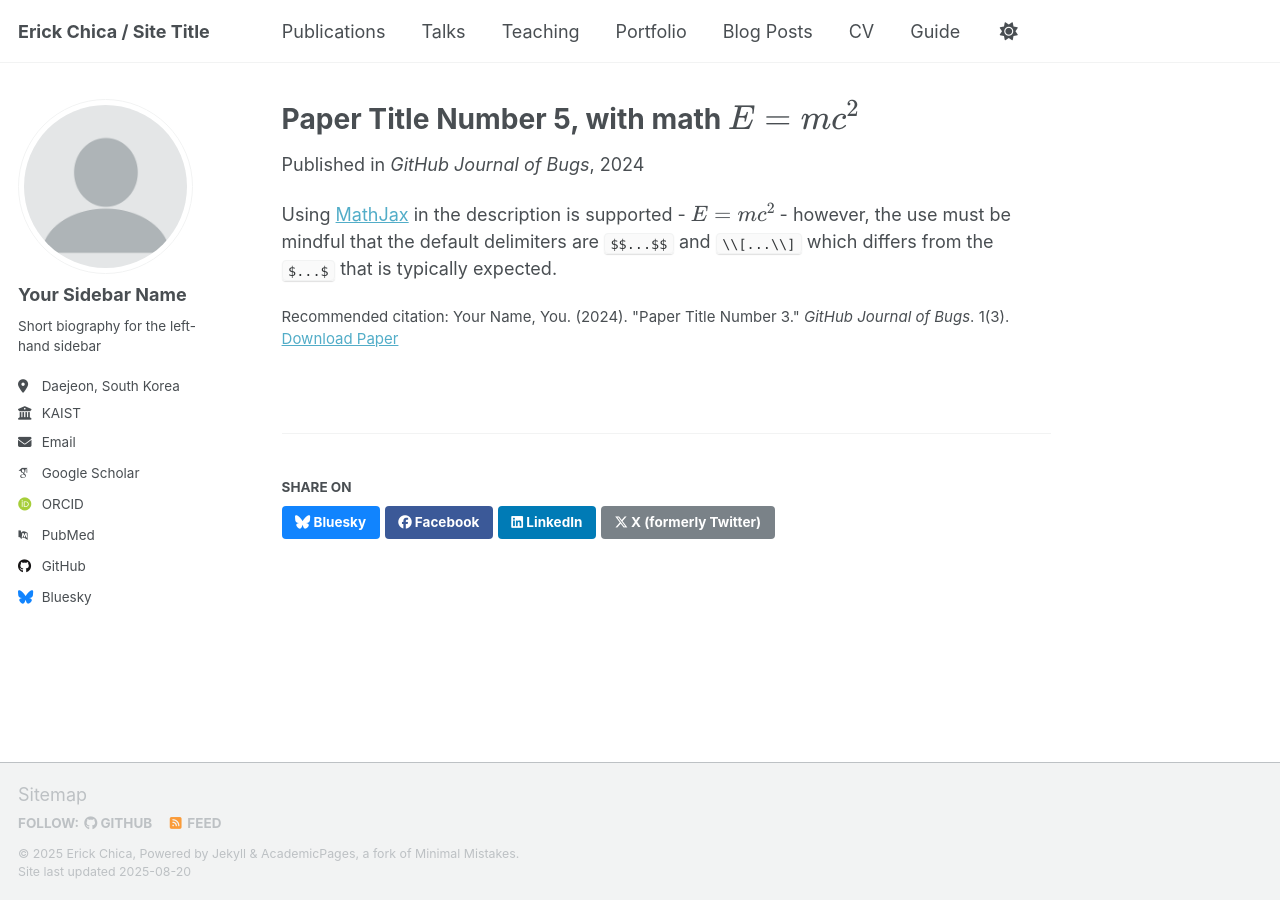
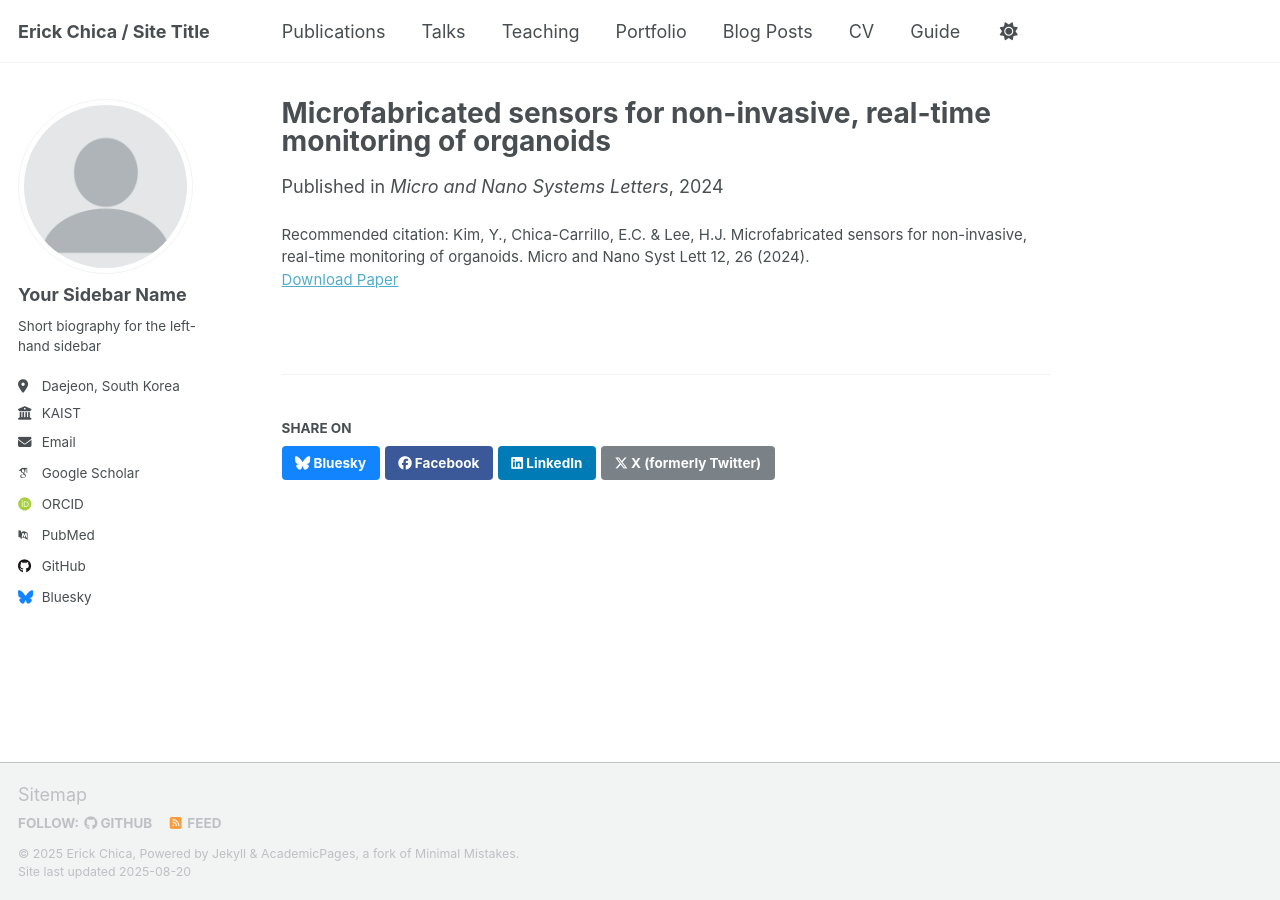
Before and after one commit to Belgodie/belgodie.github.io, a Jekyll site: the page built from _publications/2025-06-08-paper-title-number-5.md, in a window 1280 px wide. Built offline with Jekyll 4.4.1, drawn with Linux system fonts in a browser that asks for light colours; some web fonts are replaced; a script that is not in the unit is left out.

Commit message:
Update 2025-06-08-paper-title-number-5.md

```diff
--- a/_publications/2025-06-08-paper-title-number-5.md
+++ b/_publications/2025-06-08-paper-title-number-5.md
@@ -1,13 +1,11 @@
 ---
-title: "Paper Title Number 5, with math $$E=mc^2$$"
+title: "Microfabricated sensors for non-invasive, real-time monitoring of organoids"
 collection: publications
 category: conferences
-permalink: /publication/2024-02-17-paper-title-number-4
-excerpt: 'This paper is about a famous math equation, $$E=mc^2$$'
-date: 2024-02-17
-venue: 'GitHub Journal of Bugs'
+permalink: https://doi.org/10.1186/s40486-024-00216-y
+excerpt: 'Review on recent advances in real-time, in situ biosensing technologies, including microelectrode arrays for electrophysiological recordings, chemical sensors for biochemical detection, and strain sensors for monitoring mechanical properties'
+date: 2024-12-04
+venue: 'Micro and Nano Systems Letters'
 paperurl: 'http://academicpages.github.io/files/paper3.pdf'
-citation: 'Your Name, You. (2024). &quot;Paper Title Number 3.&quot; <i>GitHub Journal of Bugs</i>. 1(3).'
+citation: 'Kim, Y., Chica-Carrillo, E.C. & Lee, H.J. Microfabricated sensors for non-invasive, real-time monitoring of organoids. Micro and Nano Syst Lett 12, 26 (2024).'
 ---
-
-Using [MathJax](https://www.mathjax.org/) in the description is supported - $$E=mc^2$$ - however, the use must be mindful that the default delimiters are `$$...$$` and `\\[...\\]` which differs from the `$...$` that is typically expected.
```
